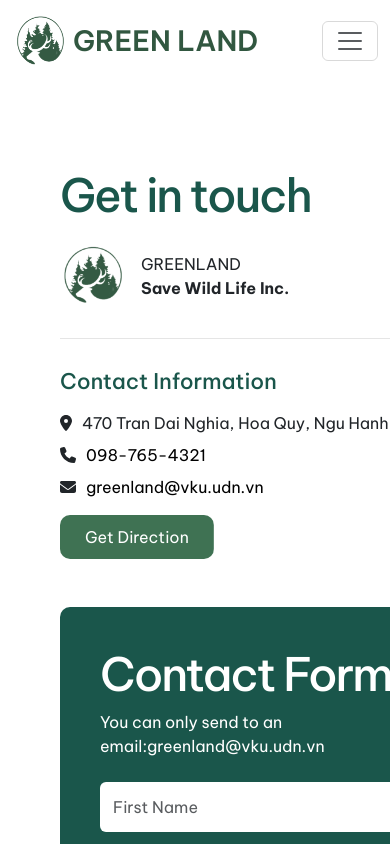
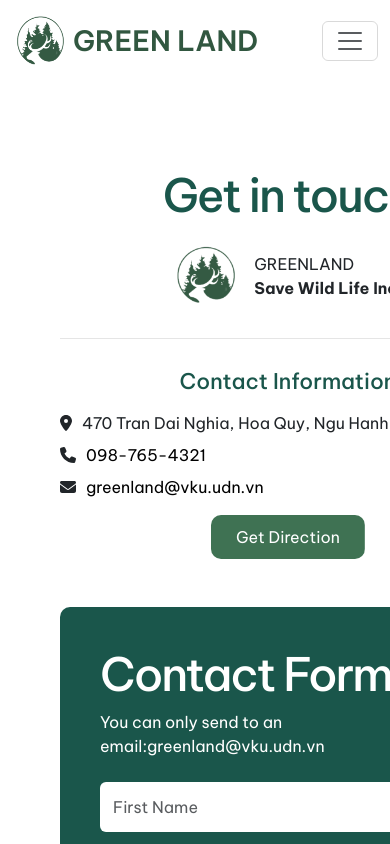
Before and after one commit to karri261/Green-Land, a React (Create React App) app: page /contact in a window 390 px wide. Shown: the top 844 px of the page. Built offline with nearby package versions, Linux system fonts and the light colour scheme.

Commit message:
responsive contact page

```diff
--- a/src/contact.css
+++ b/src/contact.css
@@ -9,6 +9,7 @@
 
 body {
     font-family: "Be Vietnam Pro" !important;
+    overflow-x: hidden;
 }
 
 /* Header */
@@ -119,7 +120,9 @@ body {
     height: 65px;
     object-fit: cover;
 }
-
+.contact-info .list {
+    flex-direction: column;
+}
 .contact-info p {
     display: flex;
     align-items: center;
@@ -222,3 +225,16 @@ body {
     text-align: center;
 }
 /* End footer */
+/* Responsive */
+@media screen and (max-width: 992px) {
+    .contact-section .contact-main {
+        text-align: center;
+    }
+    .contact-section .contact-main .contact-image {
+        justify-content: center;
+    }
+    .contact-section .contact-main .contact-image p {
+        text-align: left;
+    }
+}
+/* End responsive */
--- a/src/contact.tsx
+++ b/src/contact.tsx
@@ -90,6 +90,7 @@ function Contact(props: Props) {
                                     <h5 className="mb-3 fs-4" style={{ color: "#1a564b" }}>
                                         Contact Information
                                     </h5>
+                                    <div className="list d-flex">
                                         <p className="d-flex mb-2">
                                             <FontAwesomeIcon icon={faLocationDot} />
                                             <span>470 Tran Dai Nghia, Hoa Quy, Ngu Hanh Son, Da Nang</span>
@@ -102,6 +103,7 @@ function Contact(props: Props) {
                                             <FontAwesomeIcon icon={faEnvelope} />
                                             <span><a href="#">greenland@vku.udn.vn</a></span>
                                         </p>
+                                    </div>
                                     <button className='button button-left'>
                                         <a href="https://maps.app.goo.gl/WxnATGwT3C8yXEzq6" target='_blank'>Get Direction</a>
                                     </button>
--- a/src/homepage.css
+++ b/src/homepage.css
@@ -421,9 +421,7 @@ ul {
     #section-2 .inner-wrap .right-box {
         text-align: center;
     }
-
 }
-
 @media screen and (max-width: 768px) {
     .col-sm-12 {
         text-align: center;
```
Lines whose indentation alone changed are shown as unchanged.
